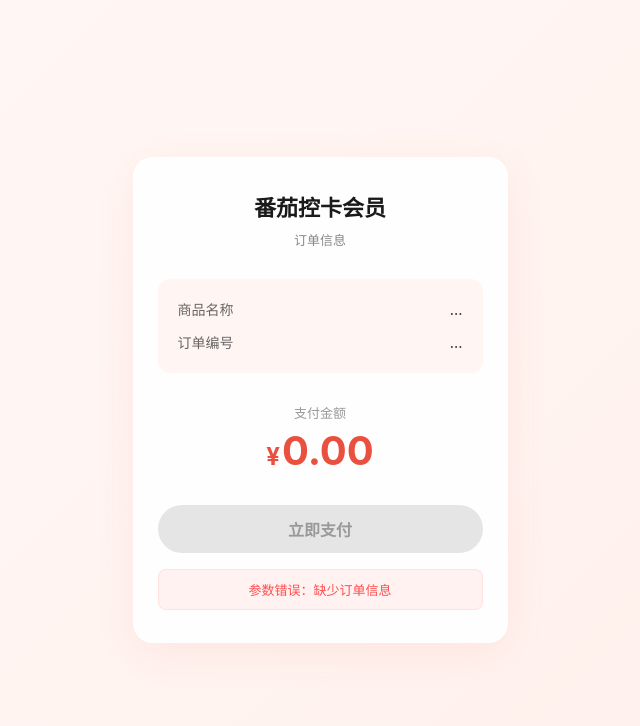
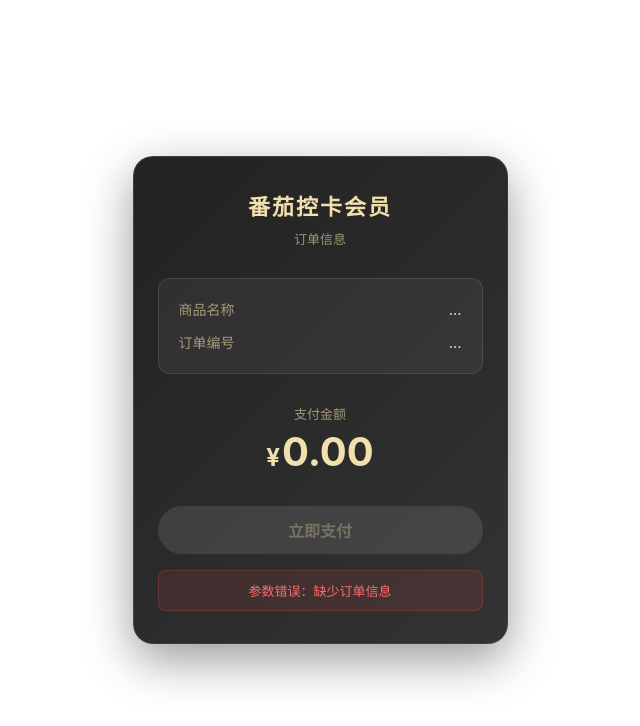
Before and after one commit to xucutcrap/health-partner-server, a website: page static/pay.html in a window 1280 px wide. Shown: the whole page, without its empty margins (320-960 px from the left). Drawn offline with Linux system fonts and the light colour scheme.

Commit message:
样式优化

```diff
--- a/static/pay.html
+++ b/static/pay.html
@@ -13,23 +13,24 @@
         }
         body {
             font-family: -apple-system, BlinkMacSystemFont, "PingFang SC", "Helvetica Neue", Arial, sans-serif;
-            background: linear-gradient(135deg, #FFF8F6 0%, #FFF0EB 100%);
+            background: #fff;
             min-height: 100vh;
             display: flex;
             align-items: center;
             justify-content: center;
             padding: 20px;
-            color: #333;
+            color: #F1E0AD;
         }
         .container {
-            background: rgba(255, 255, 255, 0.9);
-            backdrop-filter: blur(10px);
+            background: linear-gradient(135deg, #222 0%, #333 100%);
             border-radius: 20px;
             padding: 32px 24px;
             max-width: 375px;
             width: 100%;
-            box-shadow: 0 10px 40px rgba(233, 80, 63, 0.08);
-            border: 1px solid rgba(255, 255, 255, 0.8);
+            box-shadow: 0 16px 48px rgba(0, 0, 0, 0.4);
+            border: 1px solid rgba(255, 255, 255, 0.1);
+            position: relative;
+            overflow: hidden;
         }
         .header {
             text-align: center;
@@ -37,16 +38,18 @@
         }
         .header h1 {
             font-size: 22px;
-            color: #1a1a1a;
+            color: #F1E0AD;
             margin-bottom: 8px;
             font-weight: 600;
+            letter-spacing: 2px;
         }
         .header p {
             font-size: 13px;
-            color: #888;
+            color: rgba(241, 224, 173, 0.6);
         }
         .order-info {
-            background: #FFF5F2;
+            background: rgba(255, 255, 255, 0.05);
+            border: 1px solid rgba(255, 255, 255, 0.1);
             border-radius: 12px;
             padding: 20px;
             margin-bottom: 30px;
@@ -62,10 +65,10 @@
             margin-bottom: 0;
         }
         .order-item .label {
-            color: #666;
+            color: rgba(241, 224, 173, 0.6);
         }
         .order-item .value {
-            color: #333;
+            color: #F1E0AD;
             font-weight: 500;
         }
         .price {
@@ -74,13 +77,13 @@
         }
         .price-label {
             font-size: 13px;
-            color: #999;
+            color: rgba(241, 224, 173, 0.6);
             margin-bottom: 4px;
         }
         .price-value {
             font-size: 40px;
             font-weight: 700;
-            color: #E9503F;
+            color: #F1E0AD;
             font-family: DINAlternate-Bold, -apple-system, sans-serif;
         }
         .price-value .symbol {
@@ -90,42 +93,42 @@
         .pay-btn {
             width: 100%;
             height: 48px;
-            background: linear-gradient(135deg, #E9503F 0%, #D92F20 100%);
-            color: white;
+            background: linear-gradient(135deg, #F1E0AD 0%, #D4AF37 100%);
+            color: #1a1a1a;
             border: none;
             border-radius: 24px;
             font-size: 16px;
             font-weight: 600;
             cursor: pointer;
             transition: all 0.3s ease;
-            box-shadow: 0 6px 16px rgba(233, 80, 63, 0.25);
+            box-shadow: 0 6px 16px rgba(241, 224, 173, 0.3);
         }
         .pay-btn:active {
             transform: scale(0.98);
         }
         .pay-btn:disabled {
-            background: #E5E5E5;
-            color: #999;
+            background: rgba(255, 255, 255, 0.1);
+            color: rgba(241, 224, 173, 0.3);
             cursor: not-allowed;
             box-shadow: none;
         }
         /* 支付成功状态 */
         .pay-btn.success {
-            background: linear-gradient(135deg, #E9503F 0%, #D92F20 100%); /* 保持主题色 */
-            box-shadow: 0 6px 16px rgba(233, 80, 63, 0.25);
+            background: linear-gradient(135deg, #F1E0AD 0%, #D4AF37 100%);
+            box-shadow: 0 6px 16px rgba(241, 224, 173, 0.3);
             pointer-events: none;
             opacity: 0.9;
         }
         .error-msg {
-            background: #FFF2F0;
-            color: #FF4D4F;
+            background: rgba(255, 77, 79, 0.1);
+            color: #FF6B6B;
             padding: 10px;
             border-radius: 8px;
             margin-top: 16px;
             font-size: 13px;
             text-align: center;
             display: none;
-            border: 1px solid rgba(255, 77, 79, 0.1);
+            border: 1px solid rgba(255, 77, 79, 0.2);
         }
         .loading-mask {
             position: fixed;
@@ -133,7 +136,7 @@
             left: 0;
             width: 100%;
             height: 100%;
-            background: rgba(255, 255, 255, 0.8);
+            background: rgba(0, 0, 0, 0.8);
             display: flex;
             align-items: center;
             justify-content: center;
```
